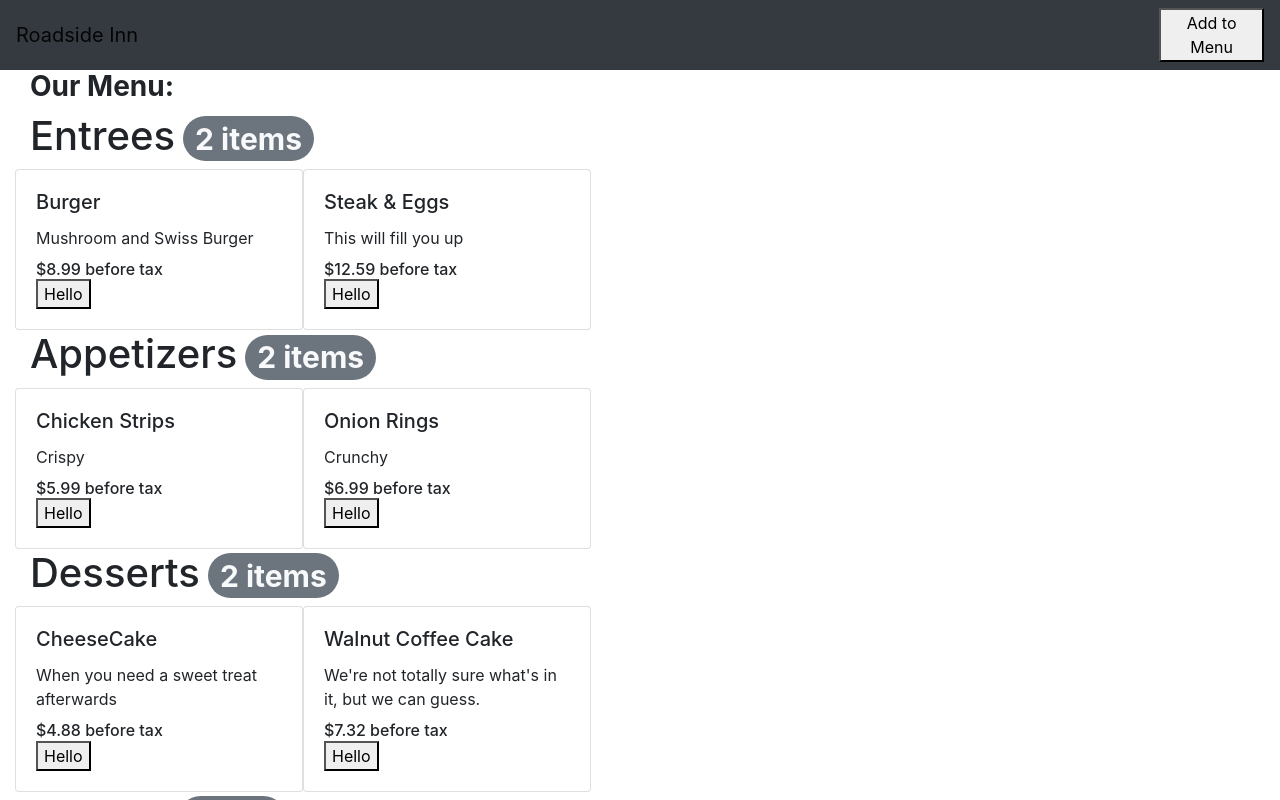
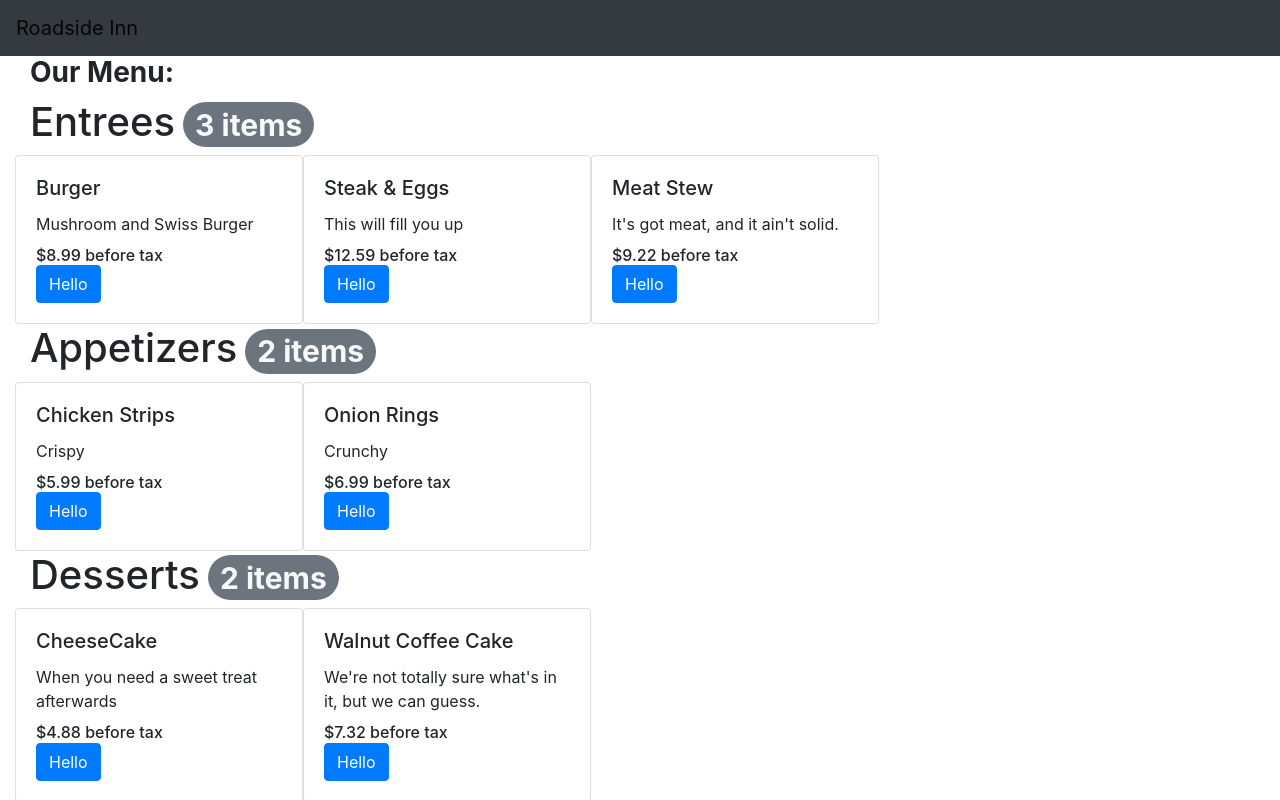
Before and after one commit to ScottWiniarski/advancedwebfoodmenu, a React (Create React App) app: page / in a window 1280 px wide. Shown: the top 800 px of the page. Built offline with nearby package versions, Linux system fonts and the light colour scheme.

Commit message:
Finished button issue * Moving to add-to-order functions * create new Order component

```diff
--- a/src/App.js
+++ b/src/App.js
@@ -27,6 +27,12 @@ const App = () => {
             name: "Steak & Eggs",
             description: "This will fill you up",
             price: 12.59
+          },
+          {
+            id: 8,
+            name: "Meat Stew",
+            description: "It's got meat, and it ain't solid.",
+            price: 9.22
           }
         ]
       },
@@ -84,8 +90,17 @@ const App = () => {
     setCourses(mutableCourses);
   }, []);
 
-  const AddToMenu = () => {
-    console.log("Hello");
+  const [orders, setOrders] = useState([]);
+
+  useEffect(() => {
+    let mutableOrders = [
+
+    ]
+    setOrders(mutableOrders);
+  }, []);
+
+  const addToOrder = (itemName) => {
+    console.log(itemName);
   }
 
   // Add to menu, different types of food like permanent-specials or vegan-only dishes.
@@ -98,16 +113,21 @@ const App = () => {
           Roadside Inn
           </Navbar.Brand>
         </Container>
-        <button onClick={AddToMenu}>Add to Menu</button>
+        {/* <button onClick={AddToMenu}>Add to Menu</button> */}
         <hr></hr>
       </Navbar>
 
       <Container fluid>
+        {/* <Row>
+          <h3>Current Order:</h3>
+          { orders.map(o =>
+            <Course key={o.id} items={o.items}></Course>)}
+        </Row> */}
         <Col>
         <h3><span style={{fontWeight: 'bold'}}>Our Menu: </span></h3>
         {/* <h3>Our Menu</h3> */}
           { courses.map(c =>
-            <Course key={c.id} items={c.items} name={c.name} addToMenu={AddToMenu}/>
+            <Course key={c.id} items={c.items} name={c.name} addToOrder={addToOrder}/>
           )}
         </Col>
 
--- a/src/Components/Course.jsx
+++ b/src/Components/Course.jsx
@@ -6,7 +6,7 @@ import Col from 'react-bootstrap/Col';
 import Row from 'react-bootstrap/Row';
 
 const Course = (props) => {
-    const {name, items, addToMenu} = props;
+    const {name, items, addToOrder} = props;
     const plural = items.length > 1 ? "s" : "";
 
     return (
@@ -17,7 +17,11 @@ const Course = (props) => {
             </h1>
             <Row>
             {items.map( i =>
-                <MenuItem key={Number(i.id) + 7} item={i} addToMenu={addToMenu} />
+                <MenuItem
+                key={Number(i.id) + 7}
+                item={i}
+                addToOrder={addToOrder}
+                />
             )}
             <hr />
             </Row>
--- a/src/Components/MenuItem.jsx
+++ b/src/Components/MenuItem.jsx
@@ -1,10 +1,13 @@
 import React from 'react';
-import { CardBody, CardTitle } from 'react-bootstrap';
+import { Button, CardBody, CardTitle } from 'react-bootstrap';
 import Card from 'react-bootstrap/Card';
 
 const MenuItem = (props) => {
-    const {item, addToMenu} = props;
+    const {item, addToOrder} = props;
 
+    const release = (name) => {
+        console.log(name)
+    }
     return (
         <React.Fragment>
             <Card className='d-flex justify-content-between'style={{width: "18rem"}} >
@@ -16,7 +19,8 @@ const MenuItem = (props) => {
                     <Card.Text>{item.description}</Card.Text>
 
                     <Card.Subtitle>${item.price} before tax</Card.Subtitle>
-                    <button className='justify-right' onClick={addToMenu}>Hello</button>
+                    <Button className='justify-right' onClick={() => addToOrder(item.name)}>Hello</Button>
+                    {/* <button className='justify-right' onClick={release(item.name)}>Hello</button> */}
                 </Card.Body>
 
             </Card>
```
